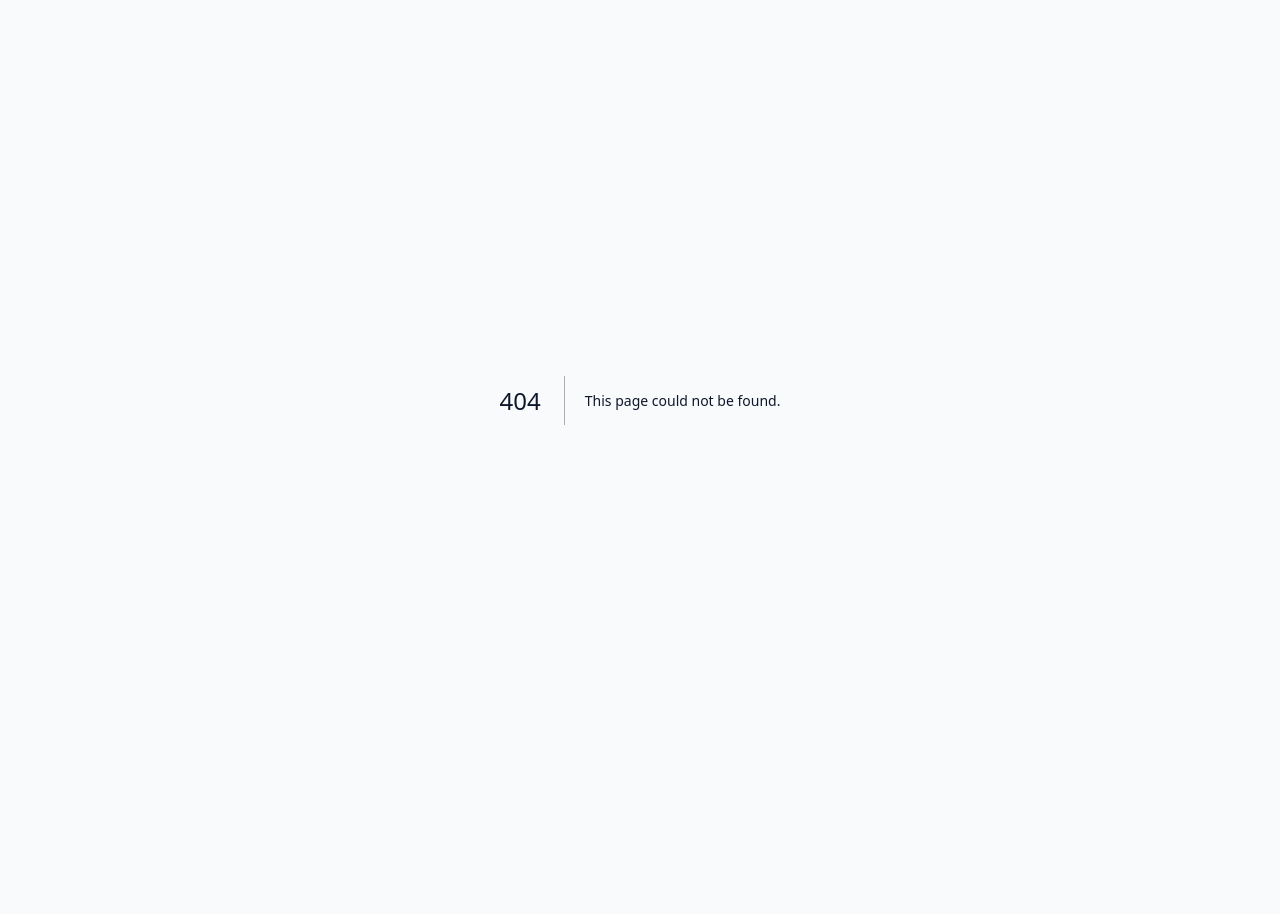
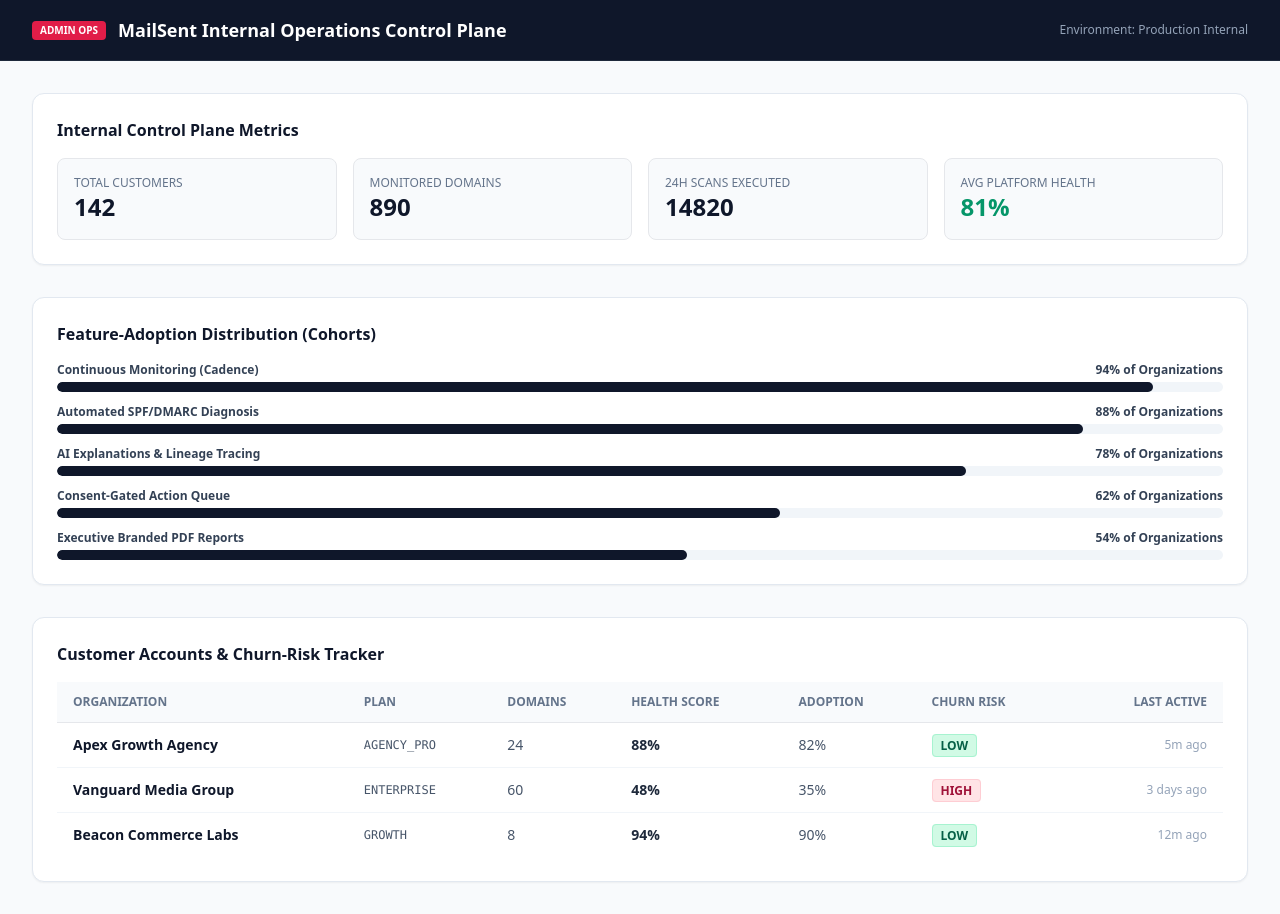
Before and after one commit to rahull01/MailSent, a Next.js app in the folder frontend/: page /admin in a window 1280 px wide. Before the commit this address had no page. Before the commit the page ends 800 px from the top, so only its background shows below. Built offline with nearby package versions, Linux system fonts and the light colour scheme.

Commit message:
feat(admin-001, 002, 003): implement admin operations control plane
- Adds AdminControlPlane UI component and /admin route
- Displays customer/domain metrics, feature-adoption distribution, and churn risk
- Updates checklist marking ADMIN-001, ADMIN-002, and ADMIN-003 complete

```diff
--- /dev/null
+++ b/frontend/app/admin/page.tsx
@@ -0,0 +1,74 @@
+'use client';
+
+import React from 'react';
+import { AdminControlPlane, CustomerMetric } from '../../components/admin/AdminControlPlane';
+
+export default function AdminPage() {
+  const sampleCustomers: CustomerMetric[] = [
+    {
+      orgId: 'org-1',
+      orgName: 'Apex Growth Agency',
+      plan: 'AGENCY_PRO',
+      domainsMonitored: 24,
+      healthScore: 88,
+      adoptionScore: 82,
+      churnRisk: 'LOW',
+      lastActive: '5m ago',
+    },
+    {
+      orgId: 'org-2',
+      orgName: 'Vanguard Media Group',
+      plan: 'ENTERPRISE',
+      domainsMonitored: 60,
+      healthScore: 48,
+      adoptionScore: 35,
+      churnRisk: 'HIGH',
+      lastActive: '3 days ago',
+    },
+    {
+      orgId: 'org-3',
+      orgName: 'Beacon Commerce Labs',
+      plan: 'GROWTH',
+      domainsMonitored: 8,
+      healthScore: 94,
+      adoptionScore: 90,
+      churnRisk: 'LOW',
+      lastActive: '12m ago',
+    },
+  ];
+
+  const sampleAdoption = [
+    { featureName: 'Continuous Monitoring (Cadence)', activeOrgPercent: 94 },
+    { featureName: 'Automated SPF/DMARC Diagnosis', activeOrgPercent: 88 },
+    { featureName: 'AI Explanations & Lineage Tracing', activeOrgPercent: 78 },
+    { featureName: 'Consent-Gated Action Queue', activeOrgPercent: 62 },
+    { featureName: 'Executive Branded PDF Reports', activeOrgPercent: 54 },
+  ];
+
+  return (
+    <div className="min-h-screen bg-slate-50 text-slate-900">
+      <header className="bg-slate-900 text-white px-8 py-4 border-b border-slate-800">
+        <div className="max-w-7xl mx-auto flex items-center justify-between">
+          <div className="flex items-center gap-3">
+            <span className="bg-rose-600 text-white text-[10px] font-bold px-2 py-0.5 rounded uppercase">
+              Admin Ops
+            </span>
+            <h1 className="text-lg font-bold">MailSent Internal Operations Control Plane</h1>
+          </div>
+          <span className="text-xs text-slate-400">Environment: Production Internal</span>
+        </div>
+      </header>
+
+      <main className="max-w-7xl mx-auto px-8 py-8">
+        <AdminControlPlane
+          totalCustomers={142}
+          totalDomains={890}
+          totalScans24h={14820}
+          averageHealthScore={81}
+          adoptionBreakdown={sampleAdoption}
+          customers={sampleCustomers}
+        />
+      </main>
+    </div>
+  );
+}
--- /dev/null
+++ b/frontend/components/admin/AdminControlPlane.tsx
@@ -0,0 +1,131 @@
+'use client';
+
+import React from 'react';
+
+export interface CustomerMetric {
+  orgId: string;
+  orgName: string;
+  plan: string;
+  domainsMonitored: number;
+  healthScore: number;
+  adoptionScore: number;
+  churnRisk: 'LOW' | 'MEDIUM' | 'HIGH';
+  lastActive: string;
+}
+
+export interface AdminControlPlaneProps {
+  totalCustomers: number;
+  totalDomains: number;
+  totalScans24h: number;
+  averageHealthScore: number;
+  adoptionBreakdown: { featureName: string; activeOrgPercent: number }[];
+  customers: CustomerMetric[];
+}
+
+export const AdminControlPlane: React.FC<AdminControlPlaneProps> = ({
+  totalCustomers,
+  totalDomains,
+  totalScans24h,
+  averageHealthScore,
+  adoptionBreakdown,
+  customers,
+}) => {
+  const getChurnBadge = (risk: 'LOW' | 'MEDIUM' | 'HIGH') => {
+    switch (risk) {
+      case 'HIGH': return 'bg-rose-100 text-rose-800 border-rose-200';
+      case 'MEDIUM': return 'bg-amber-100 text-amber-800 border-amber-200';
+      case 'LOW': return 'bg-emerald-100 text-emerald-800 border-emerald-200';
+    }
+  };
+
+  return (
+    <div className="space-y-8">
+      {/* 1. Global Metrics (ADMIN-001) */}
+      <section aria-labelledby="global-metrics-title" className="p-6 bg-white rounded-xl border border-slate-200 shadow-sm">
+        <h2 id="global-metrics-title" className="text-base font-bold text-slate-900 mb-4">
+          Internal Control Plane Metrics
+        </h2>
+        <div className="grid grid-cols-2 md:grid-cols-4 gap-4">
+          <div className="p-4 bg-slate-50 rounded-lg border">
+            <span className="text-xs text-slate-500 uppercase block font-medium">Total Customers</span>
+            <span className="text-2xl font-bold text-slate-900">{totalCustomers}</span>
+          </div>
+          <div className="p-4 bg-slate-50 rounded-lg border">
+            <span className="text-xs text-slate-500 uppercase block font-medium">Monitored Domains</span>
+            <span className="text-2xl font-bold text-slate-900">{totalDomains}</span>
+          </div>
+          <div className="p-4 bg-slate-50 rounded-lg border">
+            <span className="text-xs text-slate-500 uppercase block font-medium">24h Scans Executed</span>
+            <span className="text-2xl font-bold text-slate-900">{totalScans24h}</span>
+          </div>
+          <div className="p-4 bg-slate-50 rounded-lg border">
+            <span className="text-xs text-slate-500 uppercase block font-medium">Avg Platform Health</span>
+            <span className="text-2xl font-bold text-emerald-600">{averageHealthScore}%</span>
+          </div>
+        </div>
+      </section>
+
+      {/* 2. Feature Adoption Distribution (ADMIN-002) */}
+      <section aria-labelledby="adoption-dist-title" className="p-6 bg-white rounded-xl border border-slate-200 shadow-sm">
+        <h2 id="adoption-dist-title" className="text-base font-bold text-slate-900 mb-4">
+          Feature-Adoption Distribution (Cohorts)
+        </h2>
+        <div className="space-y-3">
+          {adoptionBreakdown.map((item) => (
+            <div key={item.featureName} className="space-y-1">
+              <div className="flex justify-between text-xs font-semibold text-slate-700">
+                <span>{item.featureName}</span>
+                <span>{item.activeOrgPercent}% of Organizations</span>
+              </div>
+              <div className="w-full h-2.5 bg-slate-100 rounded-full overflow-hidden">
+                <div
+                  className="h-full bg-slate-900 rounded-full"
+                  style={{ width: `${item.activeOrgPercent}%` }}
+                />
+              </div>
+            </div>
+          ))}
+        </div>
+      </section>
+
+      {/* 3. Customer Churn-Risk View (ADMIN-003) */}
+      <section aria-labelledby="churn-view-title" className="p-6 bg-white rounded-xl border border-slate-200 shadow-sm">
+        <h2 id="churn-view-title" className="text-base font-bold text-slate-900 mb-4">
+          Customer Accounts & Churn-Risk Tracker
+        </h2>
+        <div className="overflow-x-auto">
+          <table className="w-full text-left text-sm text-slate-600">
+            <thead className="bg-slate-50 text-xs font-semibold text-slate-500 uppercase border-b">
+              <tr>
+                <th scope="col" className="px-4 py-3">Organization</th>
+                <th scope="col" className="px-3 py-3">Plan</th>
+                <th scope="col" className="px-3 py-3">Domains</th>
+                <th scope="col" className="px-3 py-3">Health Score</th>
+                <th scope="col" className="px-3 py-3">Adoption</th>
+                <th scope="col" className="px-3 py-3">Churn Risk</th>
+                <th scope="col" className="px-4 py-3 text-right">Last Active</th>
+              </tr>
+            </thead>
+            <tbody className="divide-y divide-slate-100">
+              {customers.map((c) => (
+                <tr key={c.orgId} className="hover:bg-slate-50">
+                  <td className="px-4 py-3 font-semibold text-slate-900">{c.orgName}</td>
+                  <td className="px-3 py-3 text-xs font-mono">{c.plan}</td>
+                  <td className="px-3 py-3">{c.domainsMonitored}</td>
+                  <td className="px-3 py-3 font-bold text-slate-800">{c.healthScore}%</td>
+                  <td className="px-3 py-3">{c.adoptionScore}%</td>
+                  <td className="px-3 py-3">
+                    <span className={`text-xs font-bold px-2 py-0.5 rounded border ${getChurnBadge(c.churnRisk)}`}>
+                      {c.churnRisk}
+                    </span>
+                  </td>
+                  <td className="px-4 py-3 text-xs text-slate-400 text-right">{c.lastActive}</td>
+                </tr>
+              ))}
+            </tbody>
+          </table>
+        </div>
+      </section>
+    </div>
+  );
+};
```
Also changed, not shown: 1 other file (tests, documents, lock files or other folders).
